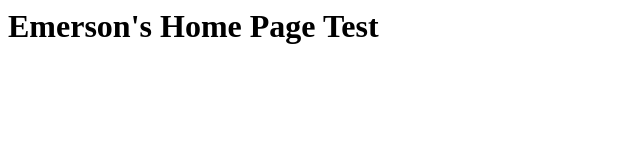
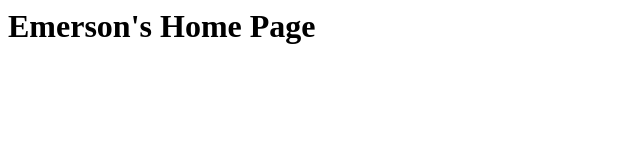
Before and after one commit to Emerson-Jones/Emerson-Jones.github.io, a plain HTML site: page index.html in a window 1280 px wide. Shown: the whole page, without its empty margins (0-640 px from the left). Drawn offline with Linux system fonts and the light colour scheme.

Commit message:
Update index.html

```diff
--- a/index.html
+++ b/index.html
@@ -1 +1 @@
-<h1>Emerson's Home Page Test</h1>
+<h1>Emerson's Home Page</h1>
```
